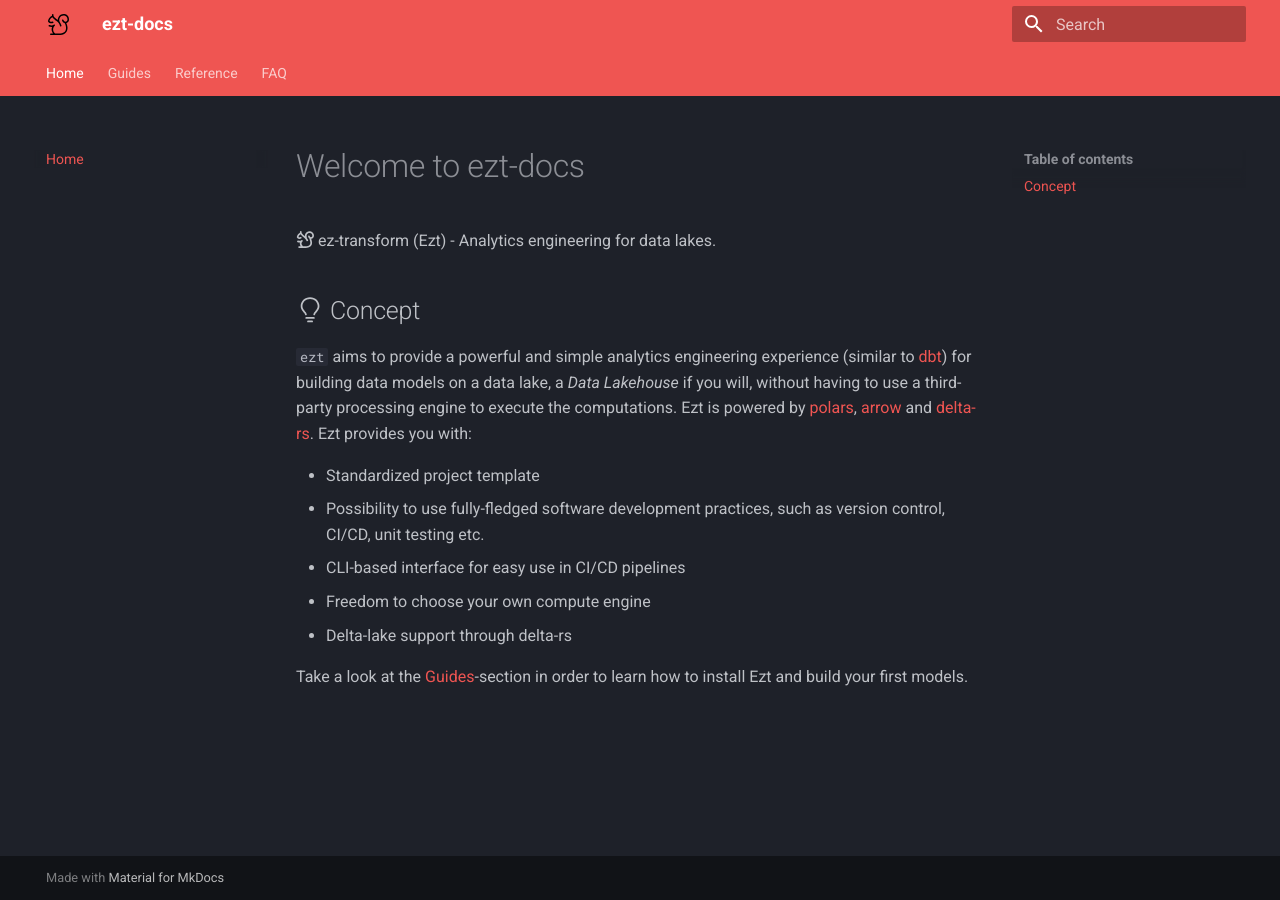
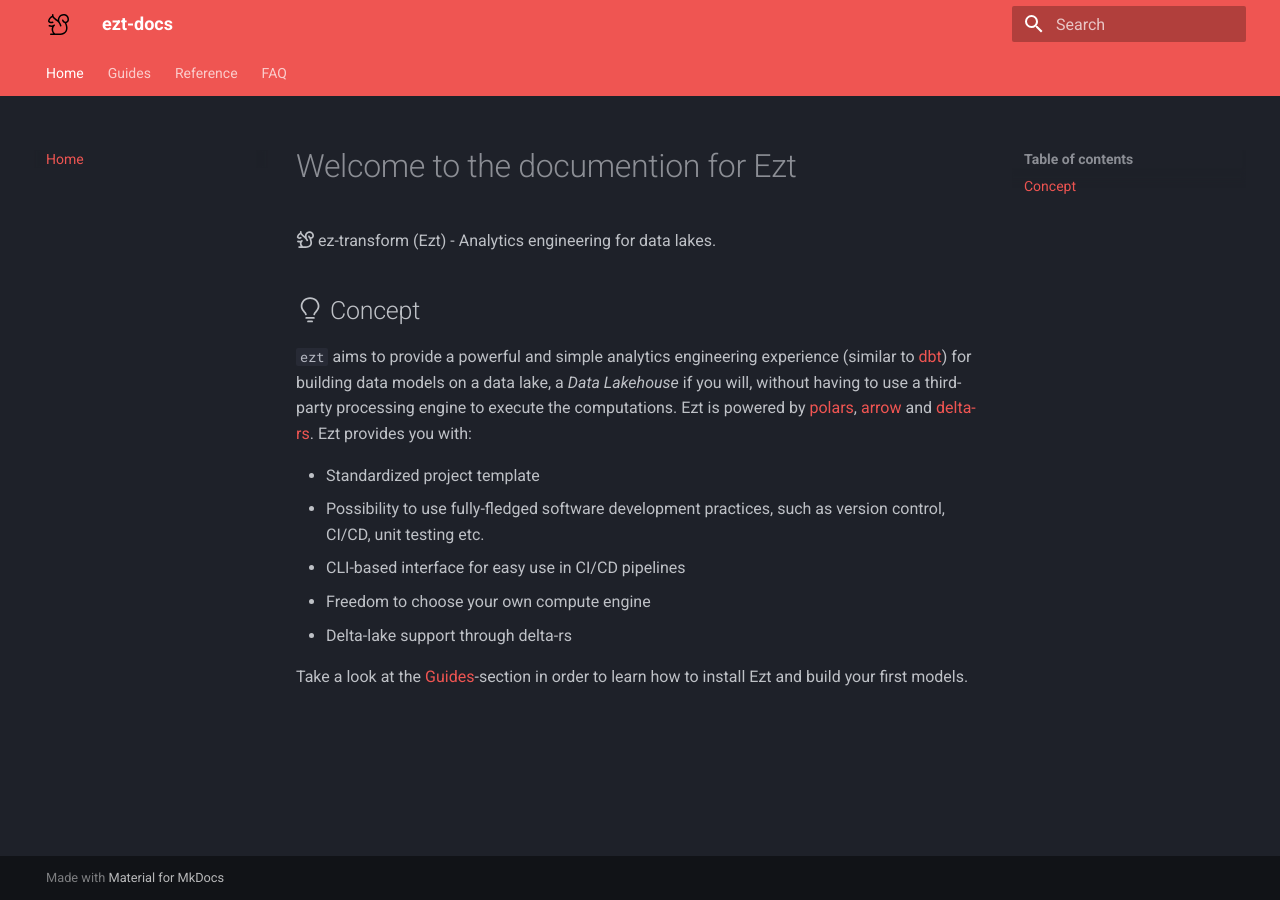
Before and after one commit to ez-transform/ezt-core, an MkDocs documentation site: the page built from docs/index.md, in a window 1280 px wide. Built offline with MkDocs 1.6.1 and Material for MkDocs 9.7.7, drawn with Linux system fonts in a browser that asks for light colours.

Commit message:
Updated index page title.

```diff
--- a/docs/index.md
+++ b/docs/index.md
@@ -1,4 +1,4 @@
-# Welcome to ezt-docs
+# Welcome to the documention for Ezt
 
 :octicons-squirrel-16: ez-transform (Ezt) - Analytics engineering for data lakes.
 
```
